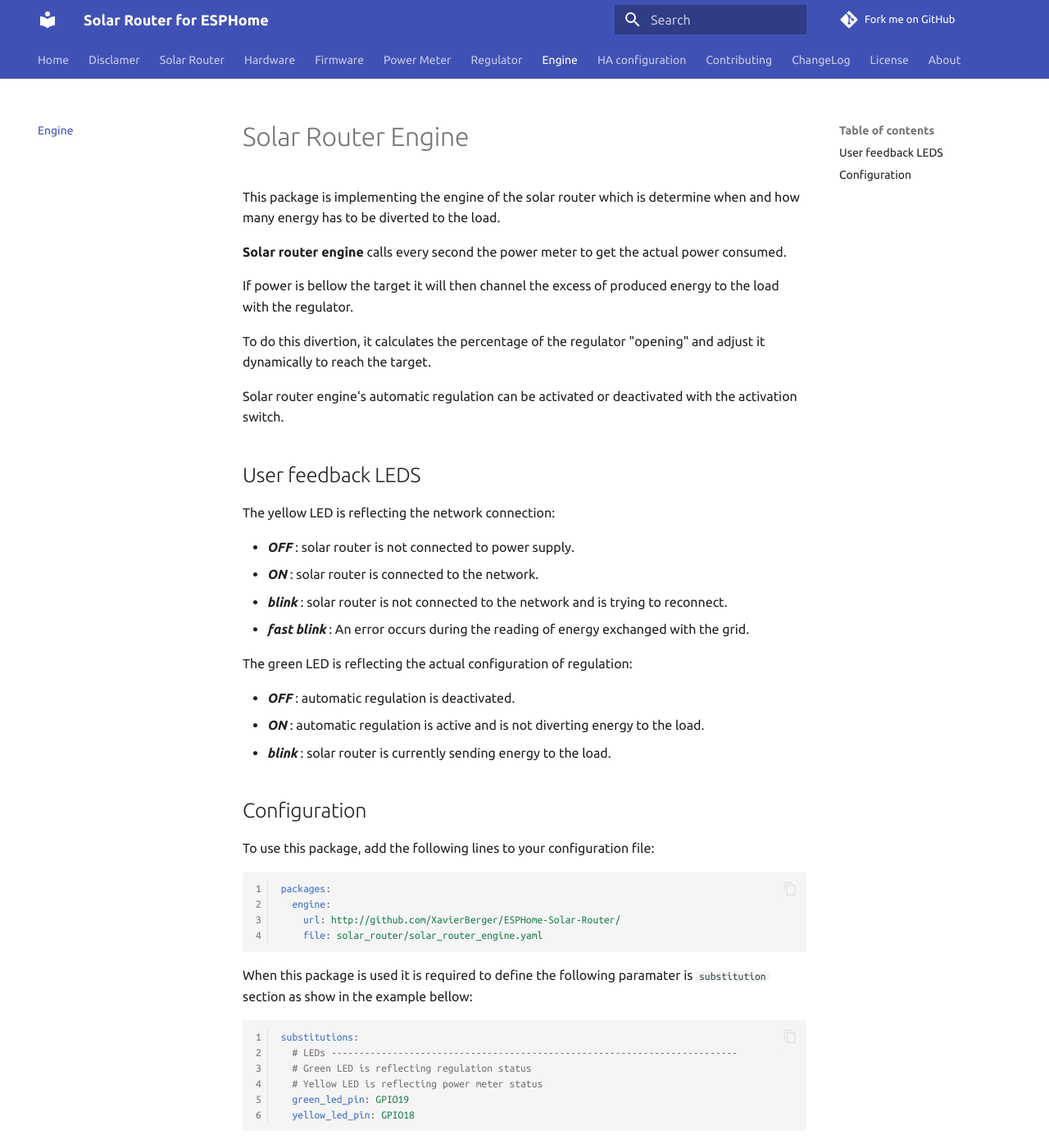
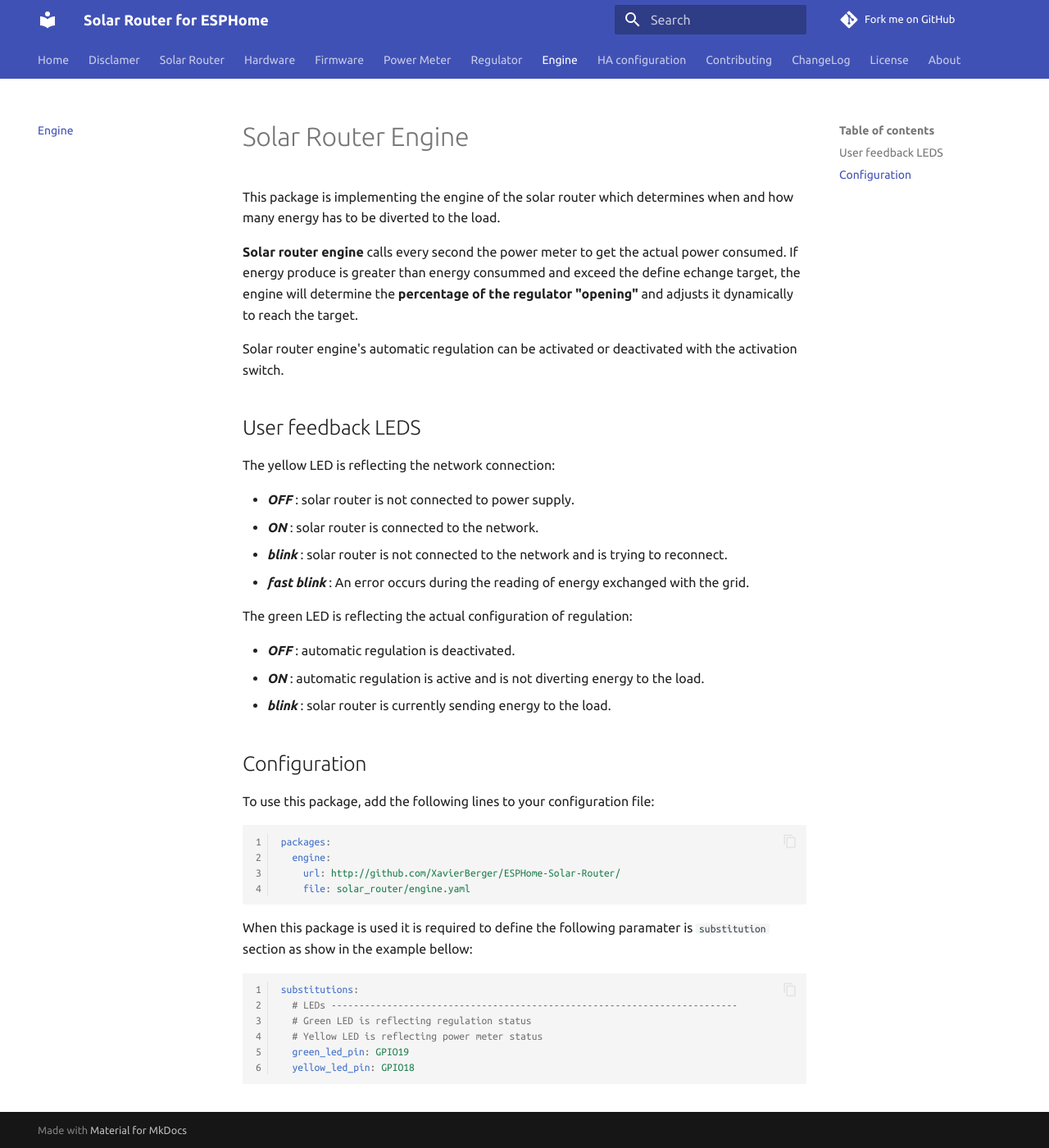
Before and after one commit to ghisch/Solar-Router-for-ESPHome, an MkDocs documentation site: the page built from docs/engine.md, in a window 1280 px wide and 1400 px high. Shown: the whole window at 82% size. Built offline with MkDocs 1.6.1 and Material for MkDocs 9.7.7, drawn with Linux system fonts in a browser that asks for light colours; comment, search, counter and statistics services are not loaded.

Commit message:
refactor(engine): Rename solar_router_engine.yaml to engine.yaml
BREAKING CHANGE: solar_route_engine.yaml has been renamed in engine.yaml

````diff
--- a/docs/engine.md
+++ b/docs/engine.md
@@ -1,13 +1,9 @@
 
 # Solar Router Engine
 
-This package is implementing the engine of the solar router which is determine when and how many energy has to be diverted to the load.
+This package is implementing the engine of the solar router which determines when and how many energy has to be diverted to the load.
 
-**Solar router engine** calls every second the power meter to get the actual power consumed.
-
-If power is bellow the target it will then channel the excess of produced energy to the load with the regulator.
-
-To do this divertion, it calculates the percentage of the regulator "opening" and adjust it dynamically to reach the target.
+**Solar router engine** calls every second the power meter to get the actual power consumed. If energy produce is greater than energy consummed and exceed the define echange target, the engine will determine the **percentage of the regulator "opening"** and adjusts it dynamically to reach the target.
 
 Solar router engine's automatic regulation can be activated or deactivated with the activation switch.
 
@@ -35,7 +31,7 @@
 packages:
   engine:
     url: http://github.com/XavierBerger/ESPHome-Solar-Router/
-    file: solar_router/solar_router_engine.yaml
+    file: solar_router/engine.yaml
 ```
 
 When this package is used it is required to define the following paramater is `substitution` section as show in the example bellow:
--- a/esp32-proxy-client.yaml
+++ b/esp32-proxy-client.yaml
@@ -78,7 +78,7 @@
 #     refresh: 5s
 #   solar_router:
 #     url: https://github.com/XavierBerger/Solar-Router-for-ESPHome/
-#     file: solar_router/solar_router_engine.yaml
+#     file: solar_router/engine.yaml
 #     refresh: 5s
 
 # Remove the following lines if you want to use the source from github
@@ -88,4 +88,4 @@
   regulator:
     <<: !include  solar_router/regulator_triac.yaml
   solar_router:
-    <<: !include  solar_router/solar_router_engine.yaml
+    <<: !include  solar_router/engine.yaml
--- a/esp32-standalone.yaml
+++ b/esp32-standalone.yaml
@@ -87,7 +87,7 @@
 #     refresh: 5s
 #   solar_router:
 #     url: https://github.com/XavierBerger/Solar-Router-for-ESPHome/
-#     file: solar_router/solar_router_engine.yaml
+#     file: solar_router/engine.yaml
 #     refresh: 5s
 
 # And Comment the following lines if you want to use the source from github
@@ -97,4 +97,4 @@
   regulator:
     <<: !include solar_router/regulator_triac.yaml
   solar_router:
-    <<: !include solar_router/solar_router_engine.yaml
+    <<: !include solar_router/engine.yaml
````
Also changed, not shown: docs/standalone_example.md (+1 -1 lines), 2 other files.
